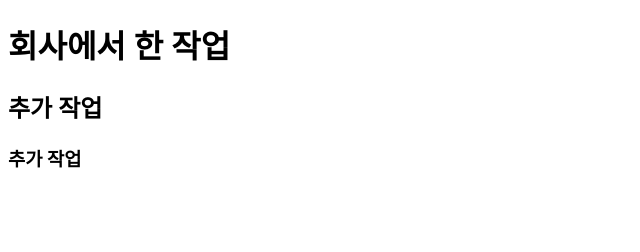
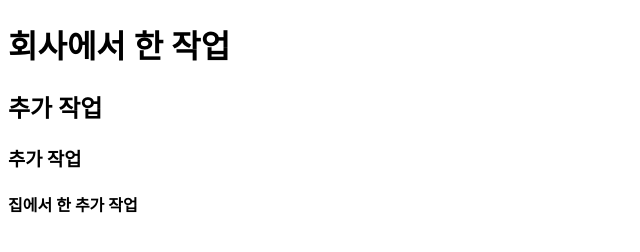
Before and after one commit to daoa93/test-alpaco, a plain HTML site: page index.html in a window 1280 px wide. Shown: the whole page, without its empty margins (0-640 px from the left). Drawn offline with Linux system fonts and the light colour scheme.

Commit message:
집에서 추가 작업

```diff
--- a/index.html
+++ b/index.html
@@ -11,6 +11,7 @@
   <h1>회사에서 한 작업</h1>
   <h2>추가 작업</h2>
   <h3>추가 작업</h3>
+  <h4>집에서 한 추가 작업</h4>
 </body>
 
 </html>
```
